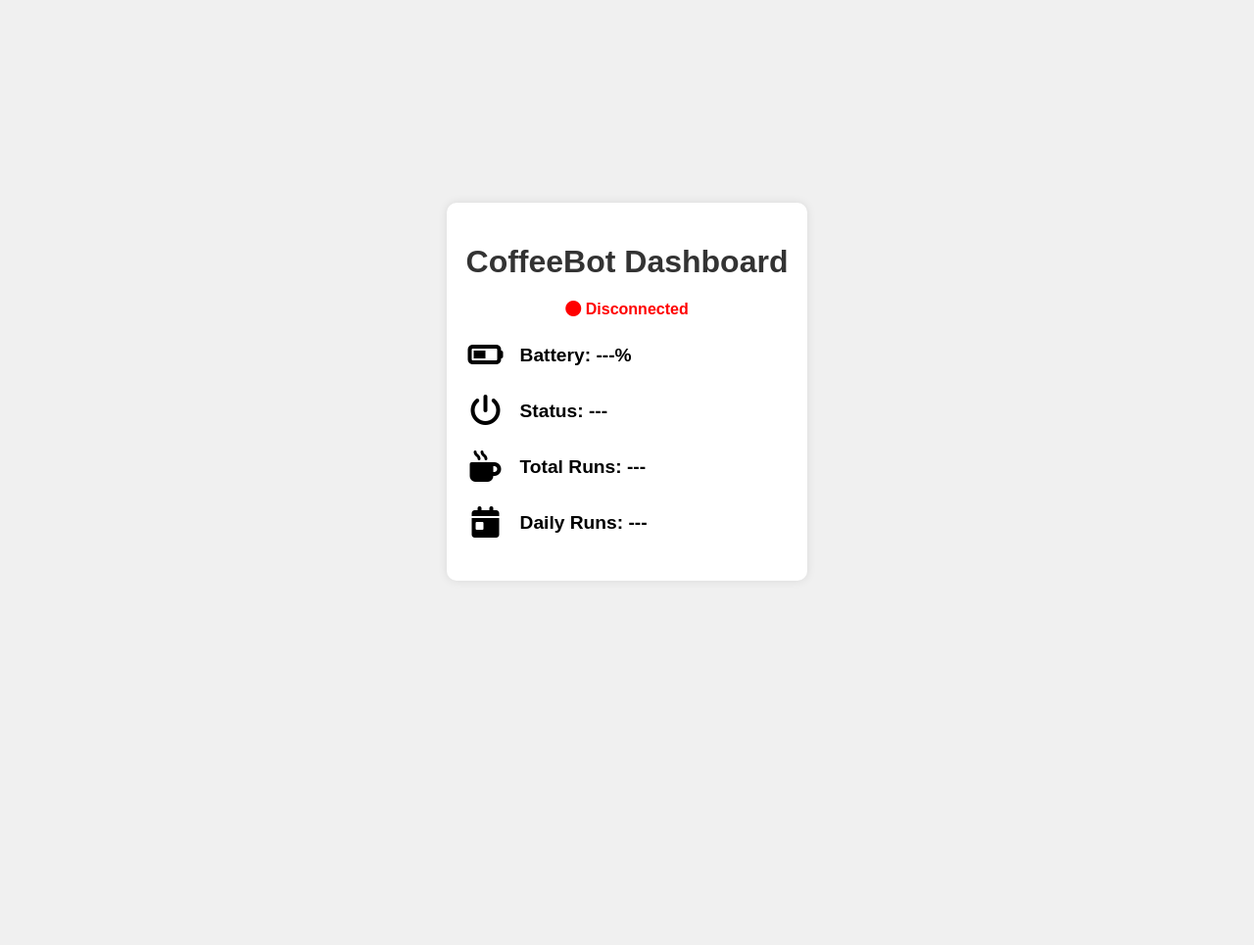
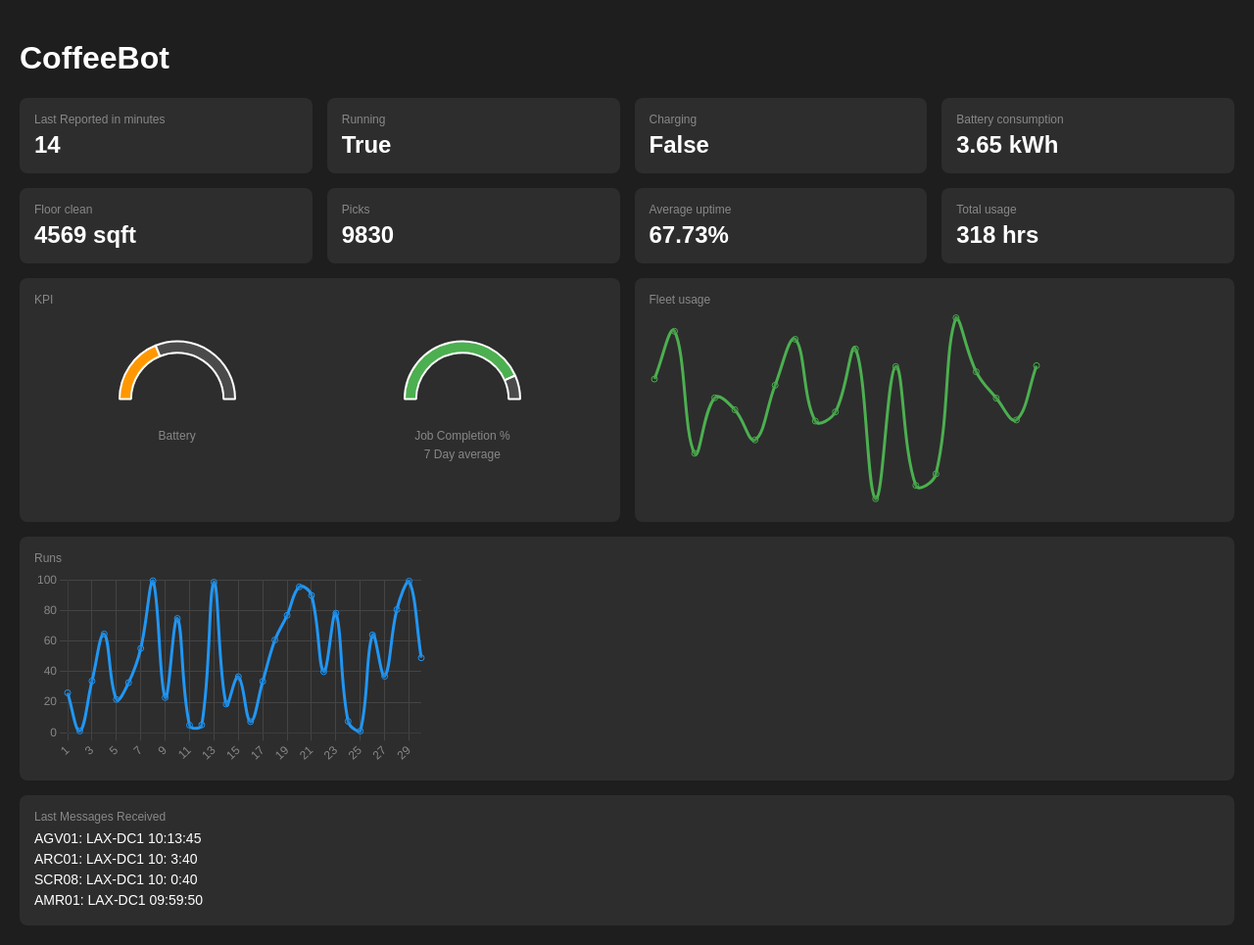
Before and after one commit to VCHSRobots/coffeebot, a Flask app: page / in a window 1280 px wide. Shown: the whole page at 98% size. Before the commit the page ends 593 px from the top, so only its background shows below. Run offline with Flask 2, Linux system fonts and the light colour scheme; data comes from the database, SQL or seed files in the repository; data that the repository does not hold is empty; some libraries are stand-ins or nearby versions.

Commit message:
Made CoffeeBot Dashboard WAY better.

```diff
--- a/webserver/templates/index.html
+++ b/webserver/templates/index.html
@@ -3,110 +3,254 @@
 <head>
     <meta charset="UTF-8">
     <meta name="viewport" content="width=device-width, initial-scale=1.0">
-    <title>CoffeeBot Dashboard</title>
-    <link rel="stylesheet" href="https://cdnjs.cloudflare.com/ajax/libs/font-awesome/6.1.1/css/all.min.css">
+    <title>RoboFleet Dashboard</title>
+    <script src="https://cdn.jsdelivr.net/npm/chart.js"></script>
     <style>
         body {
             font-family: Arial, sans-serif;
-            display: flex;
-            justify-content: center;
-            align-items: center;
-            height: 100vh;
+            background-color: #1e1e1e;
+            color: #ffffff;
             margin: 0;
-            background-color: #f0f0f0;
+            padding: 20px;
         }
         .dashboard {
-            background-color: white;
-            border-radius: 10px;
-            padding: 20px;
-            box-shadow: 0 0 10px rgba(0,0,0,0.1);
+            display: grid;
+            grid-template-columns: repeat(4, 1fr);
+            grid-gap: 15px;
         }
-        .stat {
+        .card {
+            background-color: #2d2d2d;
+            border-radius: 8px;
+            padding: 15px;
+        }
+        .card-title {
+            font-size: 12px;
+            margin-bottom: 5px;
+            color: #888;
+        }
+        .card-value {
+            font-size: 24px;
+            font-weight: bold;
+        }
+        .chart-container {
+            height: 200px;
+        }
+        .gauge-container {
             display: flex;
-            align-items: center;
-            margin-bottom: 20px;
+            justify-content: space-around;
         }
-        .icon {
-            font-size: 2em;
-            margin-right: 15px;
-            width: 40px;
+        .gauge-chart {
+            width: 100%;
+            max-width: 120px;
             text-align: center;
         }
-        .value {
-            font-size: 1.2em;
-            font-weight: bold;
+        .kpi-container {
+            grid-column: span 2;
         }
-        h1 {
-            text-align: center;
-            color: #333;
+        .fleet-usage {
+            grid-column: span 2;
         }
-        .connection-status {
-            text-align: center;
-            margin-bottom: 20px;
-            font-weight: bold;
+        .runs-chart {
+            grid-column: span 4;
         }
-        .connected {
-            color: green;
+        .messages-container {
+            grid-column: span 4;
         }
-        .disconnected {
-            color: red;
+        #last-messages {
+            font-size: 14px;
+            line-height: 1.5;
         }
     </style>
 </head>
 <body>
+    <h1>CoffeeBot</h1>
     <div class="dashboard">
-        <h1>CoffeeBot Dashboard</h1>
-        <div class="connection-status" id="connection-status">
-            <i class="fas fa-circle"></i> <span>Disconnected</span>
+        <div class="card">
+            <div class="card-title">Last Reported in minutes</div>
+            <div class="card-value" id="last-reported">--</div>
         </div>
-        <div class="stat">
-            <div class="icon"><i class="fas fa-battery-half"></i></div>
-            <div class="value" id="battery">Battery: ---%</div>
+        <div class="card">
+            <div class="card-title">Running</div>
+            <div class="card-value" id="running-status">--</div>
         </div>
-        <div class="stat">
-            <div class="icon"><i class="fas fa-power-off"></i></div>
-            <div class="value" id="status">Status: ---</div>
+        <div class="card">
+            <div class="card-title">Charging</div>
+            <div class="card-value" id="charging-status">--</div>
         </div>
-        <div class="stat">
-            <div class="icon"><i class="fas fa-mug-hot"></i></div>
-            <div class="value" id="total-runs">Total Runs: ---</div>
+        <div class="card">
+            <div class="card-title">Battery consumption</div>
+            <div class="card-value" id="battery-consumption">-- kWh</div>
         </div>
-        <div class="stat">
-            <div class="icon"><i class="fas fa-calendar-day"></i></div>
-            <div class="value" id="daily-runs">Daily Runs: ---</div>
+        <div class="card">
+            <div class="card-title">Floor clean</div>
+            <div class="card-value" id="floor-clean">-- sqft</div>
+        </div>
+        <div class="card">
+            <div class="card-title">Picks</div>
+            <div class="card-value" id="picks">--</div>
+        </div>
+        <div class="card">
+            <div class="card-title">Average uptime</div>
+            <div class="card-value" id="average-uptime">--%</div>
+        </div>
+        <div class="card">
+            <div class="card-title">Total usage</div>
+            <div class="card-value" id="total-usage">-- hrs</div>
+        </div>
+        <div class="card kpi-container">
+            <div class="card-title">KPI</div>
+            <div class="gauge-container">
+                <div class="gauge-chart">
+                    <canvas id="battery-gauge"></canvas>
+                    <div class="card-title">Battery</div>
+                </div>
+                <div class="gauge-chart">
+                    <canvas id="job-completion-gauge"></canvas>
+                    <div class="card-title">Job Completion %</div>
+                    <div class="card-title">7 Day average</div>
+                </div>
+            </div>
+        </div>
+        <div class="card fleet-usage">
+            <div class="card-title">Fleet usage</div>
+            <div class="chart-container">
+                <canvas id="fleet-usage-chart"></canvas>
+            </div>
+        </div>
+        <div class="card runs-chart">
+            <div class="card-title">Runs</div>
+            <div class="chart-container">
+                <canvas id="runs-chart"></canvas>
+            </div>
+        </div>
+        <div class="card messages-container">
+            <div class="card-title">Last Messages Received</div>
+            <div id="last-messages"></div>
         </div>
     </div>
 
     <script>
-        const eventSource = new EventSource('/stats');
-        const connectionStatus = document.getElementById('connection-status');
-
-        function updateConnectionStatus(isConnected) {
-            if (isConnected) {
-                connectionStatus.innerHTML = '<i class="fas fa-circle"></i> <span>Connected</span>';
-                connectionStatus.classList.add('connected');
-                connectionStatus.classList.remove('disconnected');
-            } else {
-                connectionStatus.innerHTML = '<i class="fas fa-circle"></i> <span>Disconnected</span>';
-                connectionStatus.classList.add('disconnected');
-                connectionStatus.classList.remove('connected');
-            }
+        // Helper function to create a gauge chart
+        function createGauge(elementId, value, label, color) {
+            return new Chart(document.getElementById(elementId), {
+                type: 'doughnut',
+                data: {
+                    datasets: [{
+                        data: [value, 100 - value],
+                        backgroundColor: [color, '#4a4a4a']
+                    }]
+                },
+                options: {
+                    circumference: 180,
+                    rotation: -90,
+                    cutout: '80%',
+                    plugins: {
+                        legend: { display: false },
+                        tooltip: { enabled: false }
+                    },
+                    animation: { duration: 1000 }
+                }
+            });
         }
 
-        eventSource.onmessage = function(event) {
-            const data = JSON.parse(event.data);
-            document.getElementById('battery').textContent = `Battery: ${data.battery_level}%`;
-            document.getElementById('status').textContent = `Status: ${data.is_live ? 'Live' : 'Offline'}`;
-            document.getElementById('total-runs').textContent = `Total Runs: ${data.total_runs}`;
-            document.getElementById('daily-runs').textContent = `Daily Runs: ${data.daily_runs}`;
-            updateConnectionStatus(data.is_live);
-        };
+        // Create battery gauge
+        const batteryGauge = createGauge('battery-gauge', 16, 'Battery', '#ff9800');
 
-        eventSource.onerror = function() {
-            updateConnectionStatus(false);
-        };
+        // Create job completion gauge
+        const jobCompletionGauge = createGauge('job-completion-gauge', 92, 'Job Completion', '#4caf50');
 
-        updateConnectionStatus(false);  // Initially set to disconnected
+        // Create fleet usage chart
+        const fleetUsageChart = new Chart(document.getElementById('fleet-usage-chart'), {
+            type: 'line',
+            data: {
+                labels: Array.from({length: 20}, (_, i) => i + 1),
+                datasets: [{
+                    data: Array.from({length: 20}, () => Math.random() * 100),
+                    borderColor: '#4caf50',
+                    tension: 0.4,
+                    fill: false
+                }]
+            },
+            options: {
+                plugins: { legend: { display: false } },
+                scales: {
+                    x: { display: false },
+                    y: { display: false }
+                },
+                animation: { duration: 1000 }
+            }
+        });
+
+        // Create runs chart
+        const runsChart = new Chart(document.getElementById('runs-chart'), {
+            type: 'line',
+            data: {
+                labels: Array.from({length: 30}, (_, i) => i + 1),
+                datasets: [{
+                    data: Array.from({length: 30}, () => Math.random() * 100),
+                    borderColor: '#2196f3',
+                    tension: 0.4,
+                    fill: false
+                }]
+            },
+            options: {
+                plugins: { legend: { display: false } },
+                scales: {
+                    x: {
+                        display: true,
+                        grid: { color: '#444' },
+                        ticks: { color: '#888' }
+                    },
+                    y: {
+                        display: true,
+                        grid: { color: '#444' },
+                        ticks: { color: '#888' }
+                    }
+                },
+                animation: { duration: 1000 }
+            }
+        });
+
+        // Function to update dashboard with mock data
+        function updateDashboard() {
+            document.getElementById('last-reported').textContent = Math.floor(Math.random() * 60);
+            document.getElementById('running-status').textContent = Math.random() > 0.5 ? 'True' : 'False';
+            document.getElementById('charging-status').textContent = Math.random() > 0.5 ? 'True' : 'False';
+            document.getElementById('battery-consumption').textContent = (Math.random() * 100).toFixed(2) + ' kWh';
+            document.getElementById('floor-clean').textContent = Math.floor(Math.random() * 5000) + ' sqft';
+            document.getElementById('picks').textContent = Math.floor(Math.random() * 10000);
+            document.getElementById('average-uptime').textContent = (Math.random() * 100).toFixed(2) + '%';
+            document.getElementById('total-usage').textContent = Math.floor(Math.random() * 1000) + ' hrs';
+
+            // Update gauges
+            batteryGauge.data.datasets[0].data[0] = Math.floor(Math.random() * 100);
+            batteryGauge.update();
+
+            jobCompletionGauge.data.datasets[0].data[0] = Math.floor(Math.random() * 100);
+            jobCompletionGauge.update();
+
+            // Update charts
+            fleetUsageChart.data.datasets[0].data = Array.from({length: 20}, () => Math.random() * 100);
+            fleetUsageChart.update();
+
+            runsChart.data.datasets[0].data = Array.from({length: 30}, () => Math.random() * 100);
+            runsChart.update();
+
+            // Update last messages
+            const messages = [
+                'AGV01: LAX-DC1 10:13:45',
+                'ARC01: LAX-DC1 10: 3:40',
+                'SCR08: LAX-DC1 10: 0:40',
+                'AMR01: LAX-DC1 09:59:50'
+            ];
+            document.getElementById('last-messages').innerHTML = messages.map(msg => `<div>${msg}</div>`).join('');
+        }
+
+        // Initial update
+        updateDashboard();
+
+        // Update every 5 seconds
+        setInterval(updateDashboard, 5000);
     </script>
 </body>
 </html>
```
